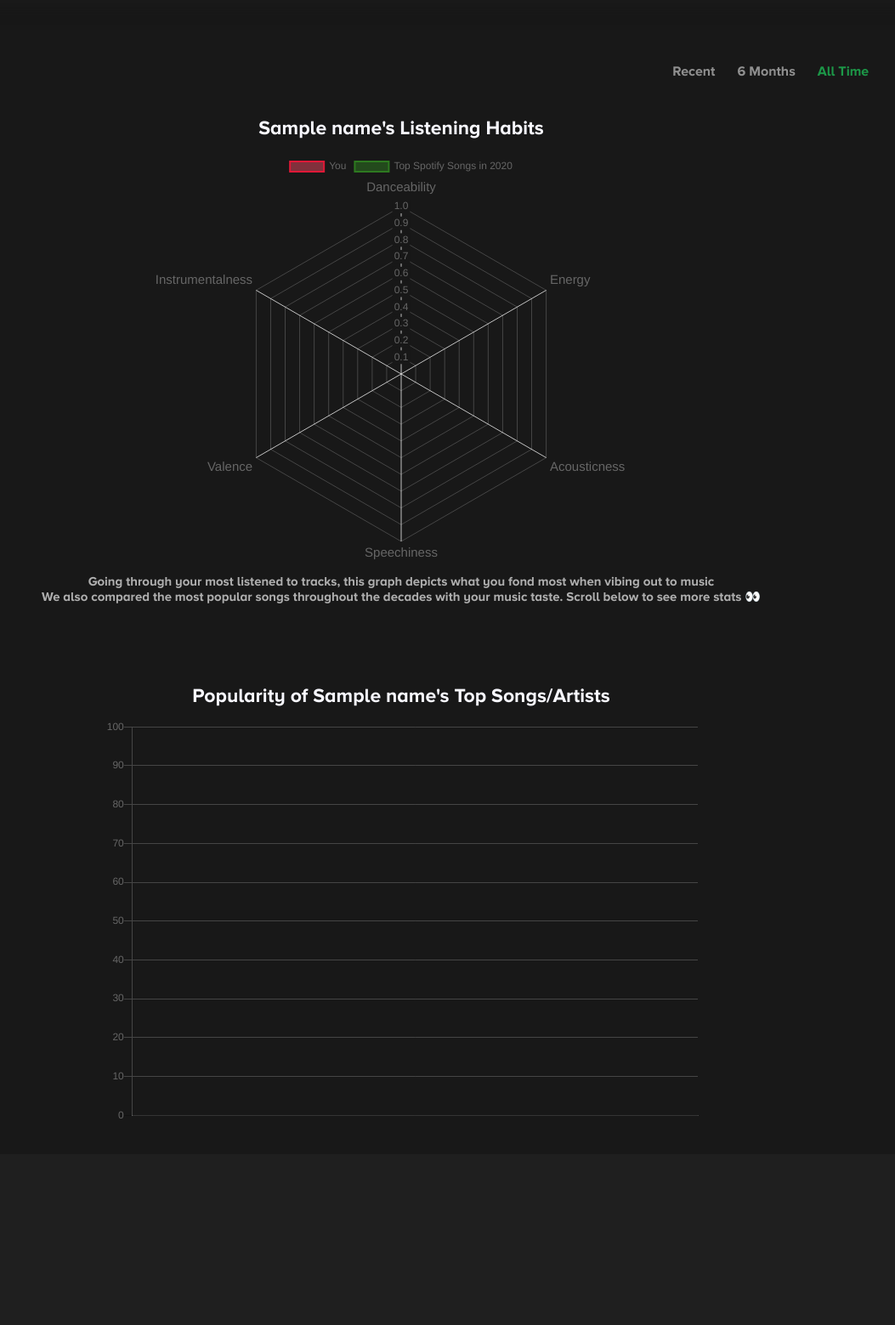
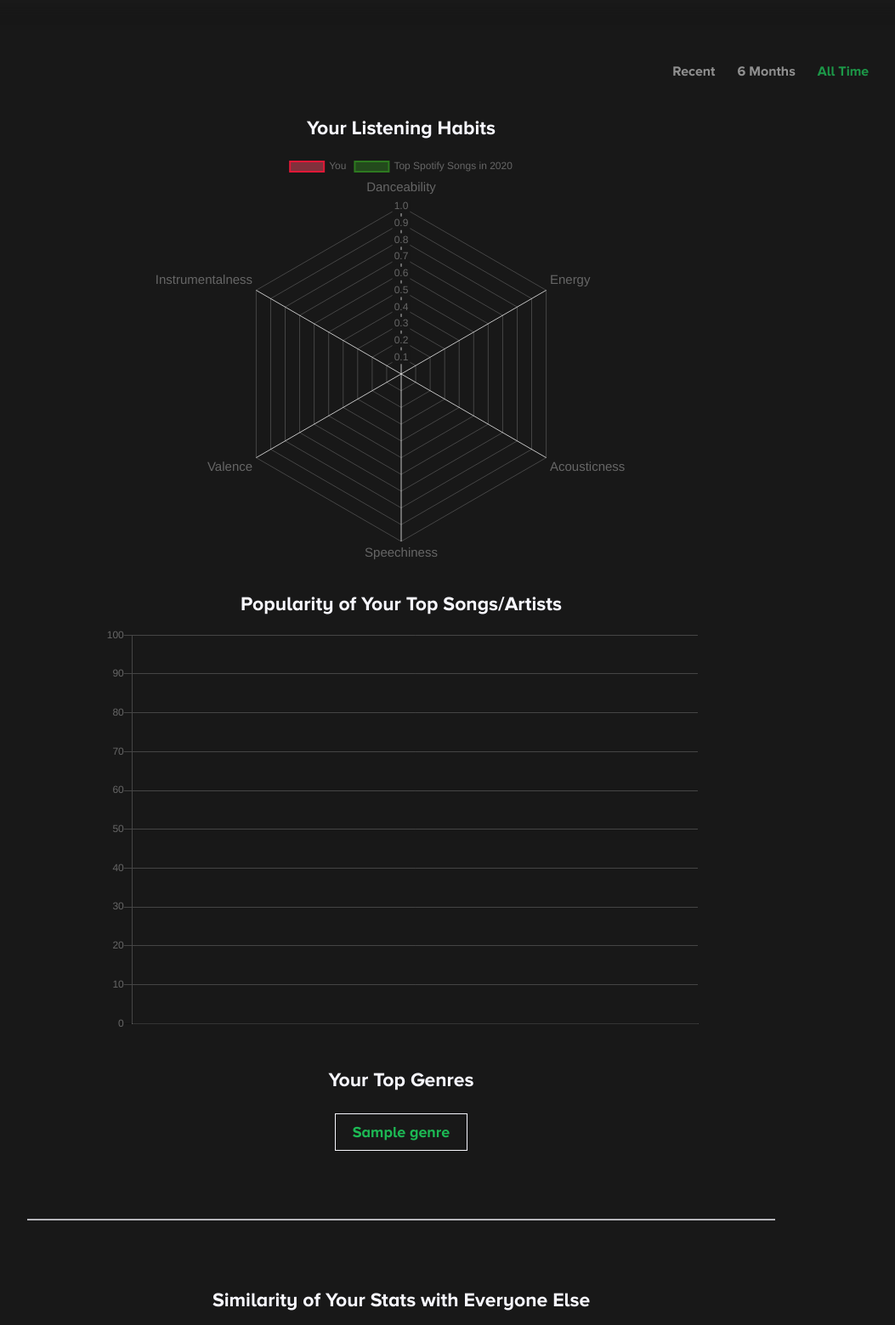
Before and after one commit to parth-p29/Diversify, a Flask app: template templates/analytics.html in a window 1280 px wide. Shown: the part 99-1658 px from the top of the page at 85% size, without its empty margins (168-1221 px from the left). Before the commit the page ends 1415 px from the top, so only its background shows below. Run offline with Flask 2, Linux system fonts and the light colour scheme; the template is opened without the code that fills it: most values are stand-ins (such as "Sample title", 1, 10 or a date in 2020); some libraries are stand-ins or nearby versions.

Commit message:
many changes

```diff
--- a/app.py
+++ b/app.py
@@ -140,30 +140,28 @@ def more():
 def analytics():
 
     api_client = init_api_client()
-    cols = ['danceability', 'energy', 'acousticness', 'speechiness', 'valence', 'instrumentalness']
+    cols = ['Danceability', 'Energy', 'Acousticness', 'Speechiness', 'Valence', 'Instrumentalness']
     data_client = DataClient(api_client, session.get('time_frame'))
 
-    request_data = api_client.get_user_info()
-    user_info = request_data['user_info']   #general user info
-    username = user_info["display_name"]
-
-    popularity_graph_labels = ["Popularity of your Top Tracks", "Popularity of your Top Artists", "Popularity of Top Songs in 2020", "Popularity of Top Artists in 2020"]
-    popularity_data = [data_client.get_user_avg_popularity("tracks"), data_client.get_user_avg_popularity("artists"), data_client.get_spotify_charts_avg_popularity()['track'], data_client.get_spotify_charts_avg_popularity()['artist']]
-
+    #popularity info
+    popularity_graph_labels = ["Popularity of your Top Songs", "Popularity of Top Songs in 2020", "Popularity of your Top Artists", "Popularity of Top Artists in 2020"]
+    popularity_data = [data_client.get_user_avg_popularity("tracks"), data_client.get_spotify_charts_avg_popularity()['track'], data_client.get_user_avg_popularity("artists"), data_client.get_spotify_charts_avg_popularity()['artist']]
+ #
+    #audio features info
     user_avg_features = data_client.get_user_top_avg_audio_features(cols)
     spotify_avg_features = data_client.get_spotify_charts_avg_features(cols)  #audio features info
 
     #genres
     user_top_genres = data_client.get_user_top_genres()
 
-    return render_template('analytics.html', time=session.get("time_frame"), name=username, user_avg_features=user_avg_features, top_avg_features=spotify_avg_features, pop_labels=popularity_graph_labels, pop_data=popularity_data)
+    #percentages
+    audio_feature_similarities = data_client.get_similarity_between_features(user_avg_features, spotify_avg_features)
+    print(audio_feature_similarities)
+
+    return render_template('analytics.html', time=session.get("time_frame"), user_avg_features=user_avg_features, top_avg_features=spotify_avg_features, pop_labels=popularity_graph_labels, pop_data=popularity_data, genres=user_top_genres, sim=audio_feature_similarities, cols=cols, zip=zip)
 
 @app.route("/new")
 def new():
-
-    api_client = init_api_client()
-
-    api_client.get_song_lyrics("travis scott", "guidance")
 
     return "my music taste is dogwater, help me find new tracks"
 
--- a/spotifyapiclient.py
+++ b/spotifyapiclient.py
@@ -123,16 +123,16 @@ class SpotifyApiClient():
         url = self.API_BASE_URL + f"/{info_type}?ids={type_ids}"
         get = requests.get(url, headers=self.auth_body)
         data = json.loads(get.text)
-        all_pop = [pop[feature] for pop in data[info_type]]
+        all_info = [info[feature] for info in data[info_type]]
 
-        return all_pop
+        return all_info
 
     def get_song_lyrics(self, song_artist, song_name):
 
         url = f"https://api.lyrics.ovh/v1/{song_artist}/{song_name}"
 
         try:
-            get = requests.get(url, timeout=8)
+            get = requests.get(url, timeout=10)
 
         except:
             return "Lyrics not able to be analyzed"
--- a/static/css/analytics.css
+++ b/static/css/analytics.css
@@ -24,37 +24,65 @@
     font-size: 23px;
 }
 
-.caption{
+.chart-container {
+    position: relative;
+    margin: auto;
+}
+
+.radar{
+    height: 60vh;
+    width: 100%;
+
+}
+.popularity{
+    width: 55%;
+    height:60vh;
+    margin-bottom: 80px;
+    margin-top: 80px;
+}
+
+/* .facts{
+    margin-top: 35px;
+    color: rgb(175, 175, 175);
+    font-size: 14px;
+    opacity: 80%;
+    display: flex;
+    justify-content: center;
+} */
+
+.facts{
     margin-top: 15px;
-    width: 100%;
+    font-size: 14px;
+    display: flex;
+    justify-content: center;
     text-align: center;
 }
 
-.caption p{
-    color: rgb(175, 175, 175);
-    font-size: 15px;
+.fact{
+    color: #1DB954;
+    font-size: 18px;
+    margin:10px;
 }
 
-.stats {
-    top: 113%;
+.g{
+    border: 0.5px solid ghostwhite;
+    padding: 10px 20px 10px 20px;
+}
+.g:hover{
+    background-color: ghostwhite;
 }
 
-.chart-container {
-    position: relative;
-    margin: auto;
-  }
+.group{
+    display: flex;
+}
 
-  .radar{
-    height: 60vh;
-    width: 100%;
-  }
+.s{
+    margin: 10px 20px 10px 20px;
+    color: rgb(175, 175, 175);
+}
 
-  .popularity{
-    width: 55%;
-    height:60vh;
-    margin-bottom: 30px;
-  }
-
-  .artist-title{
-        margin: 10px;
-  }
+hr{
+    border: 0.5px solid ghostwhite;
+    opacity: 0.7;
+    margin: 70px 200px 80px 200px;
+}
--- a/static/js/graphs.js
+++ b/static/js/graphs.js
@@ -1,67 +1,3 @@
-//creates a bunch of graphs
-
-
-// function double_bar_graph(data_labels, data){
-//     var ctx = document.getElementById("myChart").getContext('2d');
-//     new Chart(ctx, {
-
-//         // The type of chart we want to create
-//         type: 'bar',
-
-//         // The data for our dataset
-//         data: {
-//             labels: data_labels,
-
-//             datasets: [
-//                 {
-//                     label:"You",
-//                     backgroundColor: ['rgb(87, 103, 232, 0.7)'], //, 'rgb(238, 205, 98, 0.7)', 'rgb(98, 238, 112, 0.7)', 'rgb(228, 64, 75, 0.7)', 'rgb(218, 131, 45, 0.7)', 'rgb(151, 56, 235, 0.7)', 'rgb(103, 243, 239, 0.7)'],
-//                     data: [data[0], data[1]],
-//                 },
-
-//                 {
-//                     label:'Spotify',
-//                     backgroundColor: ['rgb(238, 205, 98, 0.7'],
-//                     data: [data[2], data[3]]
-//                 }
-
-//         ]
-
-//     },
-
-//         // Configuration options go here
-//         options: {
-//             responsive: true,
-//             maintainAspectRatio: false,
-//             scales: {
-//                 xAxes: [{
-//                     gridLines: {
-//                         display: true,
-//                         color: "rgb(175, 175, 175, 0.3)"
-//                     }
-//                 }],
-
-//                 yAxes: [{
-//                     display:true,
-//                     ticks: {
-//                         beginAtZero: true,
-//                         steps:10,
-//                         stepValue: 0.1,
-//                         max: 1.0
-//                     },
-
-//                     gridLines: {
-//                         display: true,
-//                         color: "rgb(175, 175, 175, 0.3)"
-//                     }
-//                 }]
-//             },
-//             legend: {
-//                 display: false
-//             }
-//         }
-//     });
-// }
 
 function bar_graph(data_labels, data, step=10, step_value=0.1, max_value=1.0){
     var ctx = document.getElementById("myChart").getContext('2d');
@@ -167,7 +103,7 @@ function radar_graph(user_data, spotify_data){
 
                 ticks: {
                     beginAtZero: true,
-                    stepValue: 2,
+                    stepSize: 0.1,
                     max: 1.0,
                     backdropColor: "#181818"
                 }
@@ -189,11 +125,9 @@ function radar_graph(user_data, spotify_data){
         }
 
     });
-
 }
 
-
-function doughnut_graph(data1, data2, id){
+function doughnut_graph(data1, data2, data3, id){
     var ctx = document.getElementById(id).getContext('2d');
 
     new Chart(ctx, {
@@ -201,12 +135,12 @@ function doughnut_graph(data1, data2, id){
 
         // The data for our dataset
         data: {
-            labels: ['You'],
+            labels: ['Positive', "Negative", "Neutral"],
             datasets: [{
-                label: 'Popularity of your top Songs',
-                backgroundColor: 'rgb(255, 99, 132)',
-                borderColor: 'rgb(255, 99, 132)',
-                data: [0, 10, 5, 2, 20, 30, 45]
+                label: 'Lyrical Sentiment',
+                backgroundColor: ['rgb(98, 238, 112, 0.7)', "rgb(228, 64, 75, 0.7)", "rgb(87, 103, 232, 0.7)" ],
+                borderColor: ['rgb(98, 238, 112, 0.7)', "rgb(228, 64, 75, 0.7)", "rgb(87, 103, 232, 0.7)" ],
+                data: [data1, data2, data3]
             }]
         },
 
--- a/templates/analytics.html
+++ b/templates/analytics.html
@@ -27,30 +27,63 @@
             {% endif %}
         </div>
 
-        <h3 class='title'>{{name}}'s Listening Habits</h3>
-
         <div class="chart-container radar">
+            <h3 class='title'>Your Listening Habits</h3>
             <canvas id="radarChart"></canvas>
         </div>
 
-        <div class="caption">
-            <p>Going through your most listened to tracks, this graph depicts what you fond most when vibing out to music</p>
-            <p>We also compared the most popular songs throughout the decades with your music taste. Scroll below to see more stats 👀</p>
+        <div class="chart-container popularity">
+            <h3 class='title'>Popularity of Your Top Songs/Artists</h3>
+            <canvas id="myChart"></canvas>
+        </div>
+
+        <div class="genres">
+            <h3 class='title'>Your Top Genres</h3>
+            <div class="facts">
+                <div class="group">
+                    {% for genre in genres %}
+                        <h3 class='fact g'>{{genre}}</h3>
+                    {% endfor %}
+                </div>
+            </div>
+        </div>
+
+        <hr>
+
+        <div class="similarity-scores">
+
+            <h3 class="title">Similarity of Your Stats with Everyone Else</h3>
+
+            <div class="facts">
+                {% for data, col in zip(sim, cols) %}
+                    <div class="s">
+                        <h3 class='fact'>{{data}}% Match</h3>
+                        <h3>{{col}}</h3>
+                    </div>
+                {% endfor %}
+            </div>
+            <!-- <div class="facts">
+                <div class="group">
+                    <h3 class='fact'>{{p}}%</h3>
+                    <h3>Popularity</h3>
+                </div>
+
+                <div class="group">
+                    <h3 class='fact'>{{t}}</h3>
+                    <h3>Tempo (BPM)</h3>
+                </div>
+
+                <div class="group">
+                    <h3 class='fact'>{{l}}</h3>
+                    <h3>Loudness (-dB)</h3>
+                </div>
+            </div> -->
+
+
+
         </div>
 
     </div>
-
-    <div class="user-profile stats">
-
-        <h3 class='title'>Popularity of {{name}}'s Top Songs/Artists</h3>
-
-        <div class="chart-container popularity">
-            <canvas id="myChart"></canvas>
-        </div>
-
-    </div>
-
-
 
     <script>
         radar_graph( {{user_avg_features|safe}}, {{top_avg_features|safe}} );
```
Also changed, not shown: azureclient.py (+16 -9 lines), dataclient.py (+7 -1 lines), static/css/info.css (+3 -8 lines), templates/info.html (+12 -5 lines).
